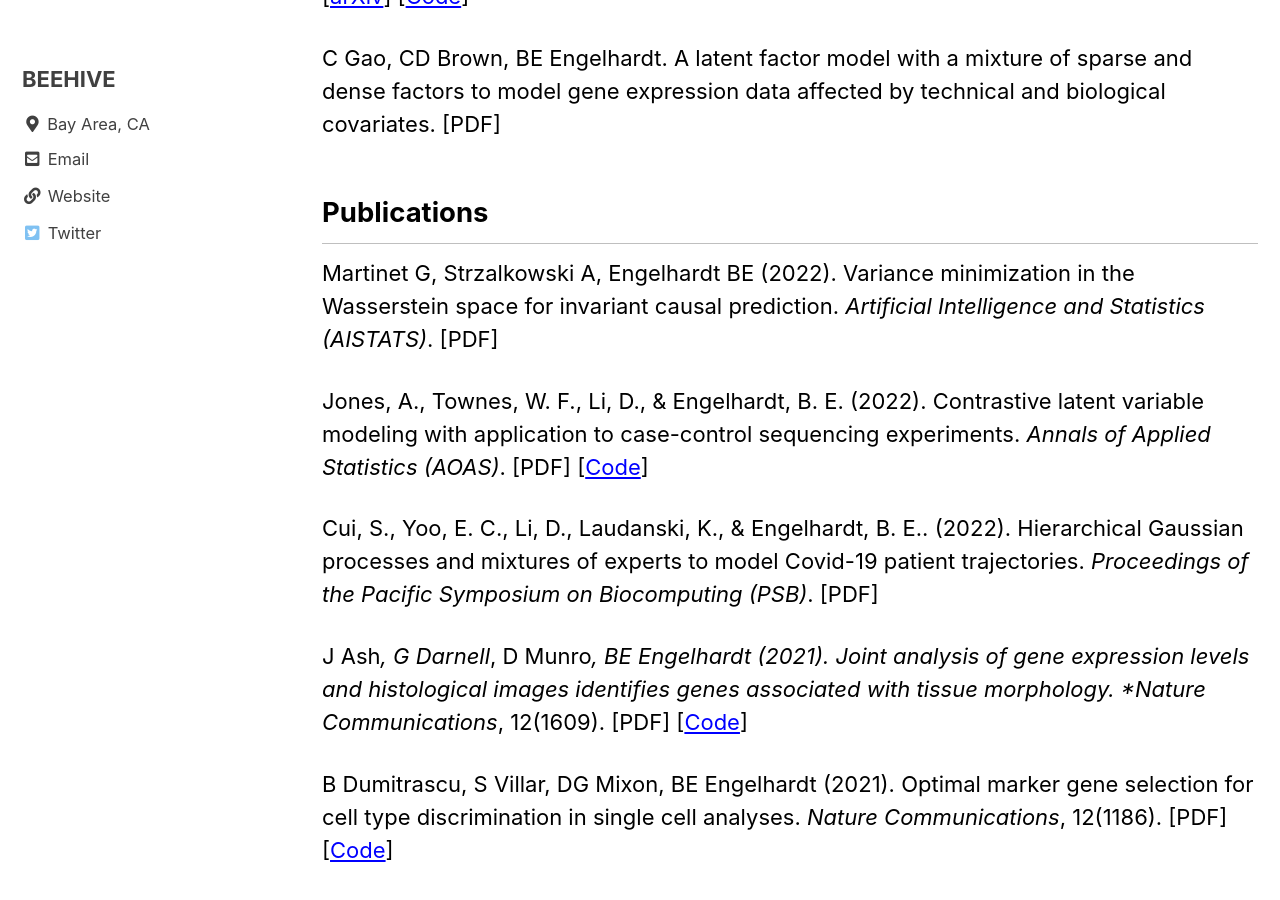
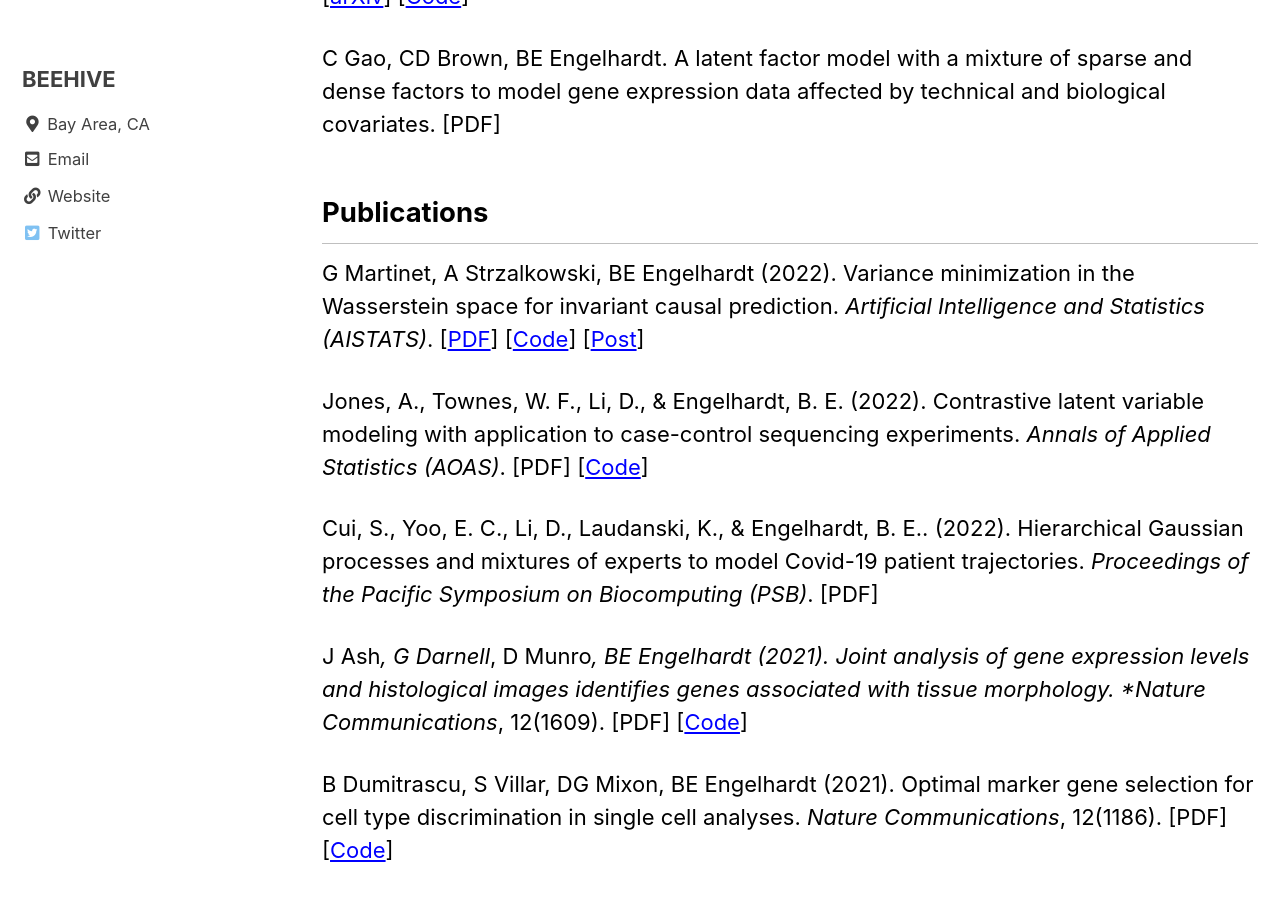
Before and after one commit to stanfordbeehive/stanfordbeehive.github.io, a Jekyll site: the page built from _pages/publications.md, in a window 1280 px wide and 900 px high, scrolled down 1500 px. Built offline with Jekyll 4.4.1, drawn with Linux system fonts in a browser that asks for light colours; cached includes are drawn as plain includes.

Commit message:
Update publications.md

```diff
--- a/_pages/publications.md
+++ b/_pages/publications.md
@@ -36,7 +36,7 @@ C Gao, CD Brown, BE Engelhardt. A latent factor model with a mixture of sparse a
 
 ## Publications
 
-Martinet G, Strzalkowski A, Engelhardt BE (2022). Variance minimization in the Wasserstein space for invariant causal prediction. *Artificial Intelligence and Statistics (AISTATS)*. [PDF]
+G Martinet, A Strzalkowski, BE Engelhardt (2022). Variance minimization in the Wasserstein space for invariant causal prediction. *Artificial Intelligence and Statistics (AISTATS)*. [[PDF](https://proceedings.mlr.press/v151/martinet22a/martinet22a.pdf)] [[Code](https://github.com/astrzalk/WVM_reproducibility)] [[Post](https://stanfordbeehive.github.io/WMD/)]
 
 Jones, A., Townes, W. F., Li, D., & Engelhardt, B. E. (2022). Contrastive latent variable modeling with application to case-control sequencing experiments. *Annals of Applied Statistics (AOAS)*. [PDF] [[Code](https://github.com/andrewcharlesjones/cplvm)]
 
```
